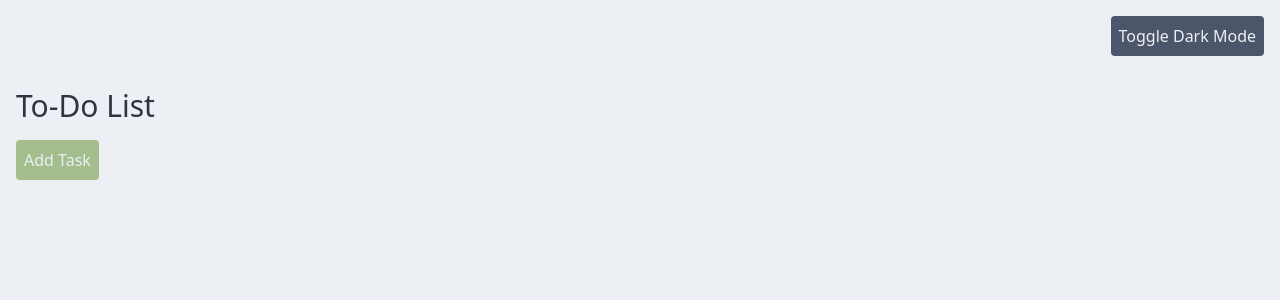
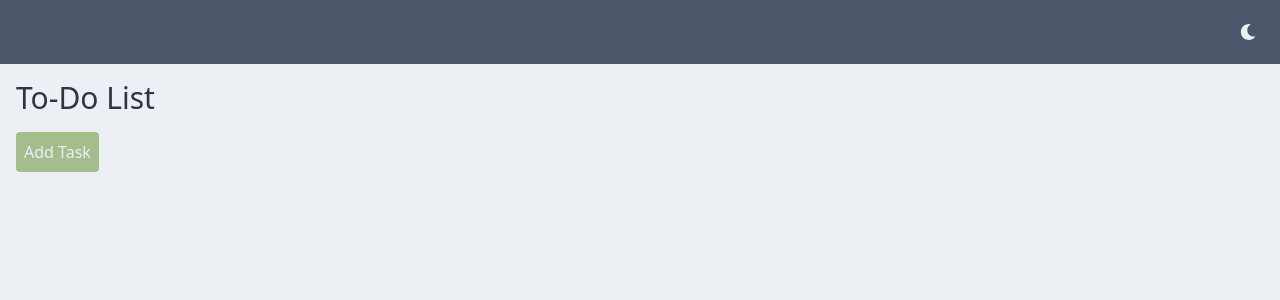
Before and after one commit to birajrai/todo-app, a Next.js app: page / in a window 1280 px wide. Shown: the top 300 px of the page. Built offline with nearby package versions, Linux system fonts and the light colour scheme.

Commit message:
feat: import global CSS and implement dark mode toggle with icons

```diff
--- a/pages/_app.tsx
+++ b/pages/_app.tsx
@@ -2,6 +2,7 @@ import '../styles/globals.css';
 import type { AppProps } from 'next/app';
 import { TaskProvider } from '../contexts/TaskContext';
 import { useState, useEffect } from 'react';
+import { FaSun, FaMoon } from 'react-icons/fa';
 
 function MyApp({ Component, pageProps }: AppProps) {
     const [darkMode, setDarkMode] = useState(false);
@@ -27,9 +28,12 @@ function MyApp({ Component, pageProps }: AppProps) {
 
     return (
         <TaskProvider>
-      <div className="flex justify-end p-4">
-        <button onClick={toggleDarkMode} className="bg-nord-3 dark:bg-nord-2 text-nord-6 dark:text-nord-0 p-2 rounded">
-          Toggle {darkMode ? 'Light' : 'Dark'} Mode
+            <div className="flex justify-end p-4 bg-nord-3 dark:bg-nord-2 text-nord-6 dark:text-nord-0">
+                <button
+                    onClick={toggleDarkMode}
+                    className="bg-nord-3 dark:bg-nord-2 text-nord-6 dark:text-nord-0 p-2 rounded"
+                >
+                    {darkMode ? <FaSun /> : <FaMoon />}
                 </button>
             </div>
             <Component {...pageProps} />
```
Lines whose indentation alone changed are shown as unchanged.
